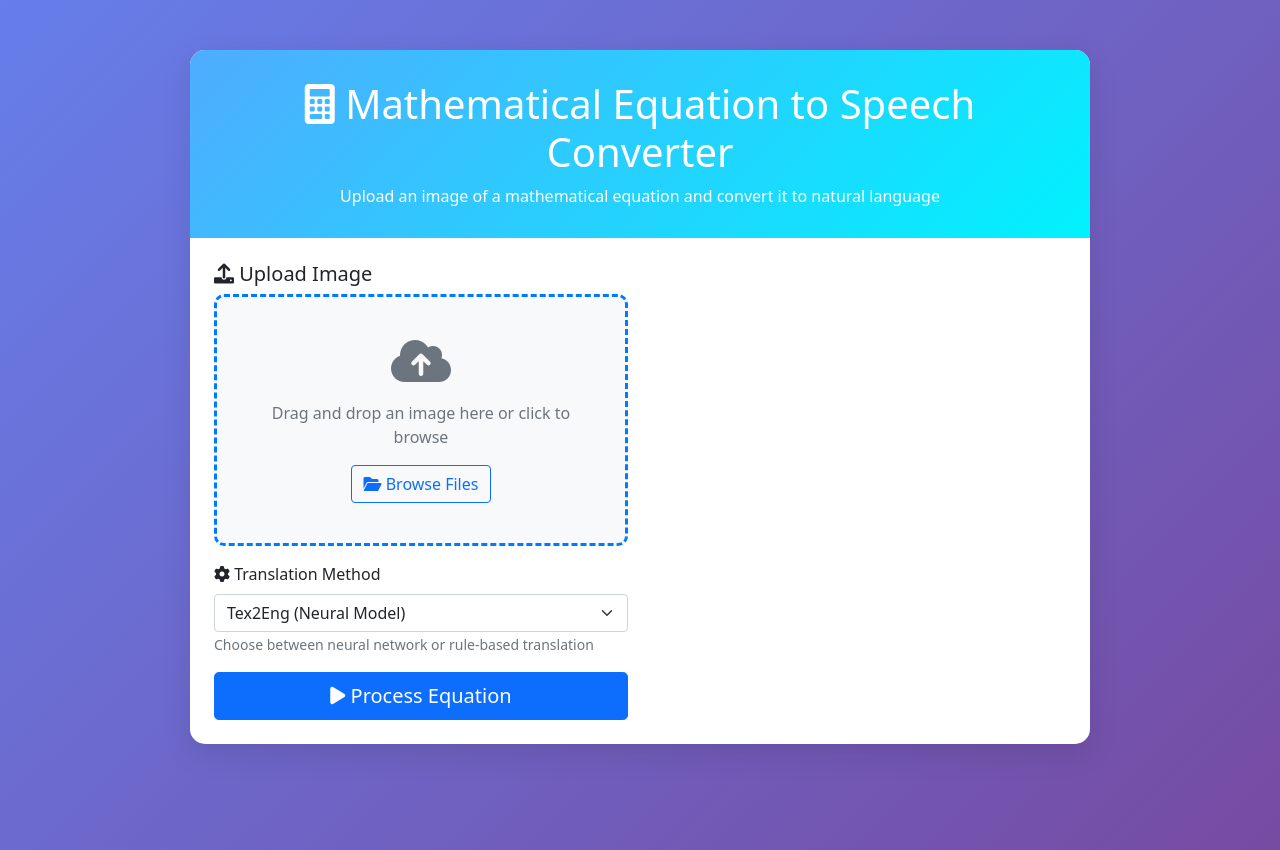
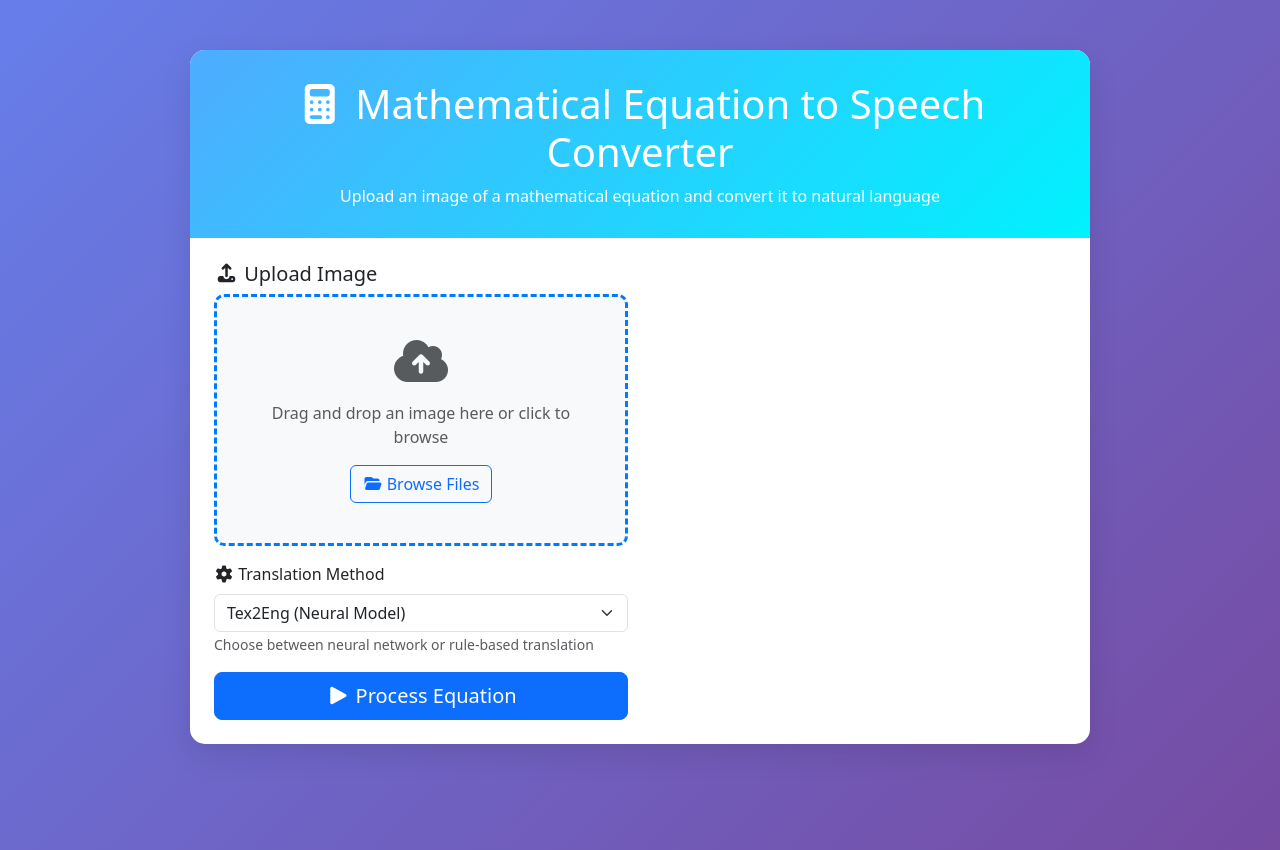
Before and after one commit to DPTPhatUS/dequation, a Flask app: page / in a window 1280 px wide. Run offline with Flask 3, Linux system fonts and the light colour scheme; some libraries are stand-ins or nearby versions.

Commit message:
version update

```diff
--- a/web/templates/index.html
+++ b/web/templates/index.html
@@ -4,8 +4,8 @@
     <meta charset="UTF-8">
     <meta name="viewport" content="width=device-width, initial-scale=1.0">
     <title>Mathematical Equation to Speech Converter</title>
-    <link href="https://cdn.jsdelivr.net/npm/bootstrap@5.1.3/dist/css/bootstrap.min.css" rel="stylesheet">
-    <link href="https://cdnjs.cloudflare.com/ajax/libs/font-awesome/6.0.0/css/all.min.css" rel="stylesheet">
+    <link href="https://cdn.jsdelivr.net/npm/bootstrap@5.3.8/dist/css/bootstrap.min.css" rel="stylesheet">
+    <link href="https://cdnjs.cloudflare.com/ajax/libs/font-awesome/7.0.1/css/all.min.css" rel="stylesheet">
     <style>
         body {
             background: linear-gradient(135deg, #667eea 0%, #764ba2 100%);
```
